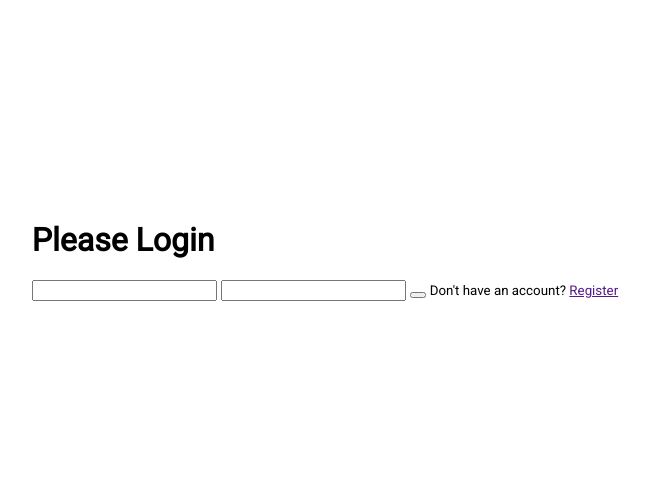
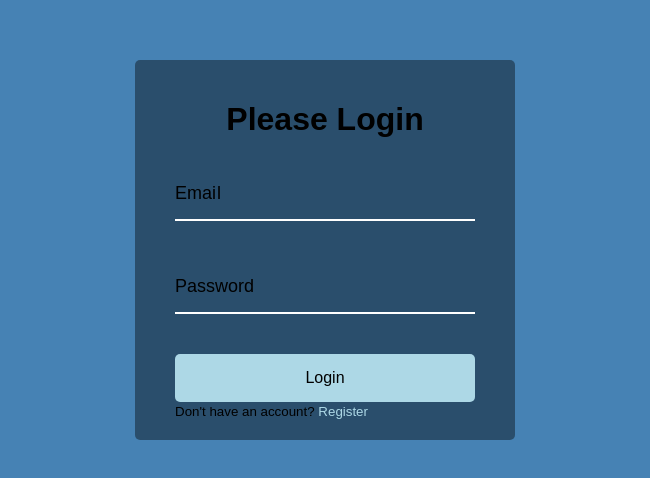
Before and after one commit to lucasnathandev/wave-form, a plain HTML site: page index.html in a window 1280 px wide. Shown: the part 150-628 px from the top of the page, without its empty margins (315-965 px from the left). Drawn offline with Linux system fonts and the light colour scheme; a web font is replaced by a local one.

Commit message:
:tada: Styles applied and animation completed.

```diff
--- a/index.html
+++ b/index.html
@@ -4,18 +4,31 @@
     <meta charset="UTF-8" />
     <meta http-equiv="X-UA-Compatible" content="IE=edge" />
     <meta name="viewport" content="width=device-width, initial-scale=1.0" />
-    <title>Form Wave Animation</title>
+    <title>Form Input Wave</title>
     <link rel="stylesheet" href="style.css" />
     <script src="script.js" defer></script>
   </head>
   <body>
-    <form action="" class="container">
+    <div class="container">
       <h1>Please Login</h1>
-      <label for="" class="label"></label>
-      <input name="email" id="email" type="email" class="input" />
-      <input name="password" id="password" type="password" class="input" />
-      <button class="login"></button>
-      <small>Don't have an account? <a href="">Register</a></small>
-    </form>
+      <form action="">
+        <div class="form-control">
+          <input name="email" id="email" type="email" class="input" required />
+          <label for="" class="label">Email</label>
+        </div>
+        <div class="form-control">
+          <input
+            name="password"
+            id="password"
+            type="password"
+            class="input"
+            required
+          />
+          <label for="" class="label">Password</label>
+        </div>
+        <button class="btn">Login</button>
+        <small class="text"''>Don't have an account? <a href="#">Register</a></small>
+      </form>
+    </div>
   </body>
 </html>
--- a/script.js
+++ b/script.js
@@ -0,0 +1,15 @@
+const labels = document.querySelectorAll(".label")
+
+function main() {
+  labels.forEach((label) => {
+    label.innerHTML = label.textContent
+      .split("")
+      .map(
+        (letter, index) =>
+          `<span style="transition-delay: ${index * 50}ms">${letter}</span>`
+      )
+      .join("")
+  })
+}
+
+main()
--- a/style.css
+++ b/style.css
@@ -1,11 +1,13 @@
-@import url("https://fonts.googleapis.com/css2?family=Roboto&display=swap");
+@import url("https://fonts.googleapis.com/css2?family=Muli&display=swap");
 
 * {
   box-sizing: border-box;
 }
 
 body {
-  font-family: "Roboto", sans-serif;
+  background-color: steelblue;
+  color: fff;
+  font-family: "Muli", sans-serif;
   display: flex;
   flex-direction: column;
   justify-content: center;
@@ -14,3 +16,86 @@
   overflow: hidden;
   margin: 0;
 }
+
+.container {
+  background-color: rgba(0, 0, 0, 0.4);
+  padding: 20px 40px;
+  border-radius: 5px;
+}
+
+.btn {
+  cursor: pointer;
+  display: inline-block;
+  width: 100%;
+  background: lightblue;
+  padding: 15px;
+  font-family: inherit;
+  font-size: 1rem;
+  border: 0;
+  border-radius: 5px;
+}
+
+.btn:focus {
+  outline: none;
+}
+
+.btn:active {
+  transform: scale(0.98);
+}
+
+.text {
+  margin-top: 30px;
+}
+
+.container h1 {
+  text-align: center;
+  margin-bottom: 30px;
+}
+
+.container a {
+  text-decoration: none;
+  color: lightblue;
+}
+
+.form-control {
+  position: relative;
+  margin: 20px 0 40px;
+  width: 300px;
+  max-width: 90vw;
+}
+
+.form-control input {
+  background-color: transparent;
+  border: 0;
+  border-bottom: 2px #fff solid;
+  display: block;
+  width: 100%;
+  padding: 15px 0;
+  font-size: 18px;
+  color: #fff;
+}
+
+.form-control input:focus,
+.form-control input:valid {
+  outline: 0;
+  border-bottom-color: lightblue;
+}
+
+.form-control label {
+  position: absolute;
+  top: 15px;
+  left: 0;
+}
+
+.form-control label span {
+  display: inline-block;
+  font-size: 18px;
+  min-width: 5px;
+  transition: transform 0.3s cubic-bezier(0.68, -0.55, 0.265, 1.55);
+}
+
+.form-control input:focus + label span,
+.form-control input:valid + label span {
+  color: lightblue;
+  transform: translateY(-30px);
+}
```
